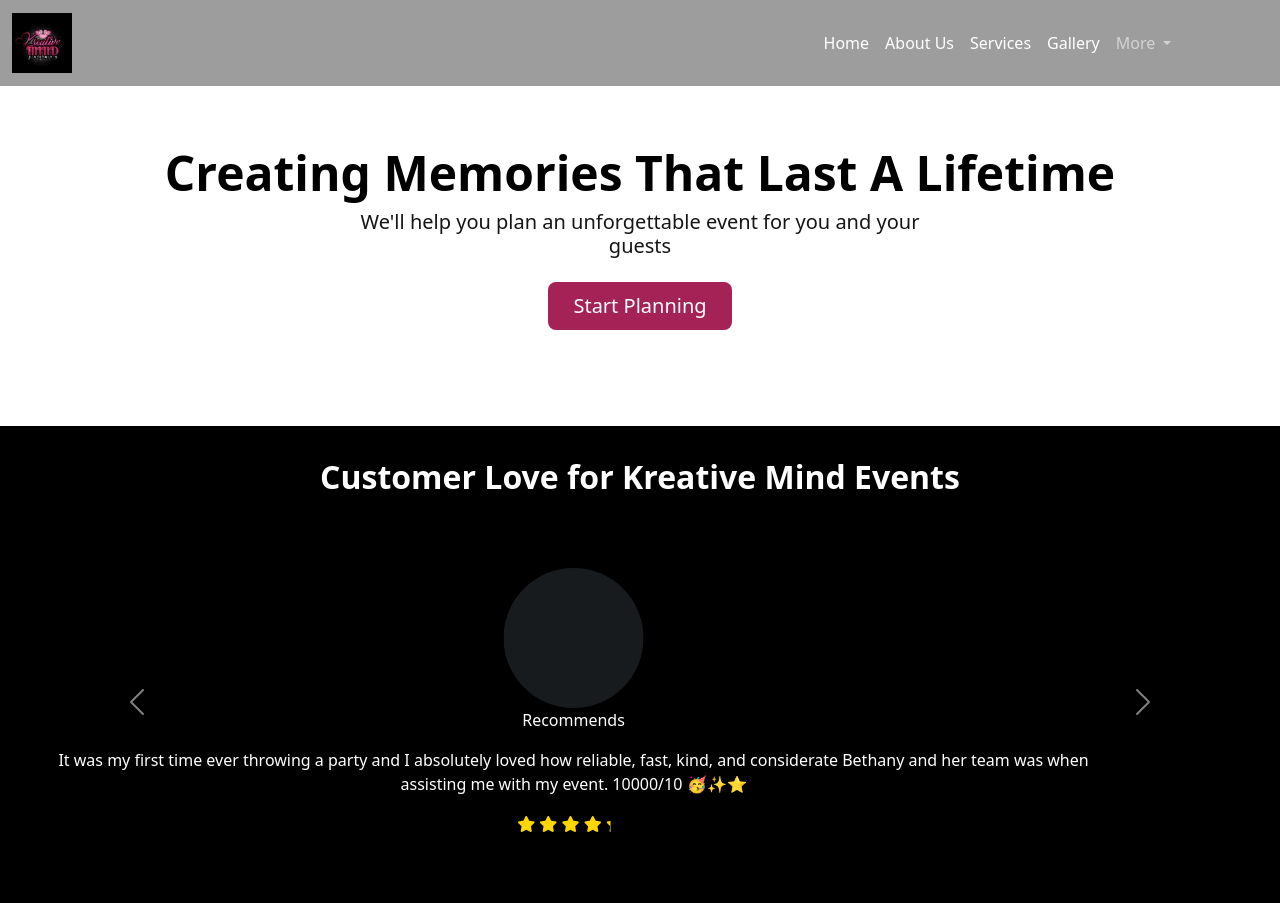
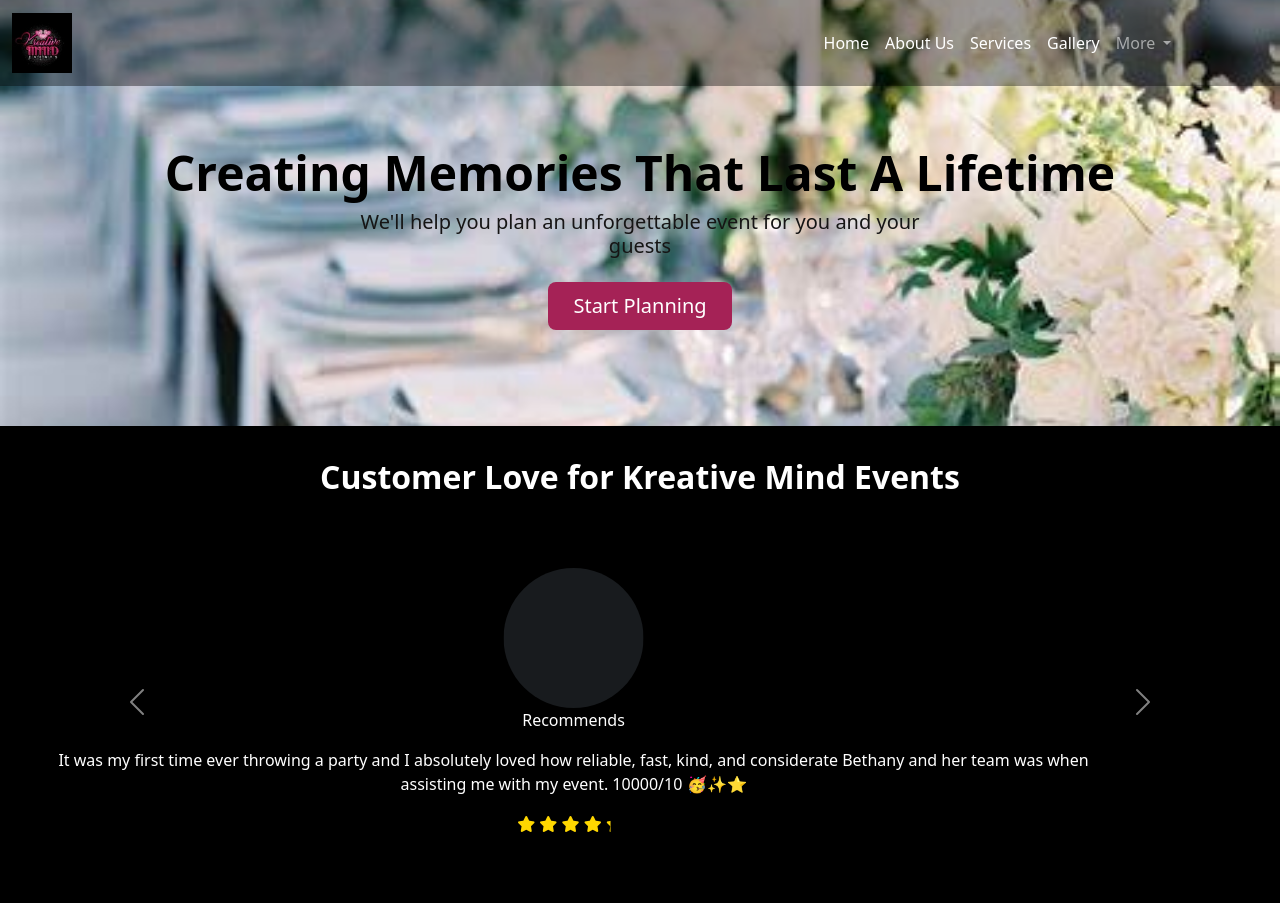
Before and after one commit to ToddLong6/KreativeMinds, a plain HTML site: page index.html in a window 1280 px wide. Shown: the top 903 px of the page. Drawn offline with nearby package versions, Linux system fonts and the light colour scheme; the site is published under a folder, as on GitHub Pages, so addresses that start at the root find nothing.

Commit message:
Update styles.css

```diff
--- a/styles.css
+++ b/styles.css
@@ -4,7 +4,7 @@ body, html {
 }
 
 .title-image {
-    background-image: url(/image/table.jpg);
+    background-image: url(./image/table.jpg);
     height: 100%;
     background-position: center;
     background-repeat: no-repeat;
```
